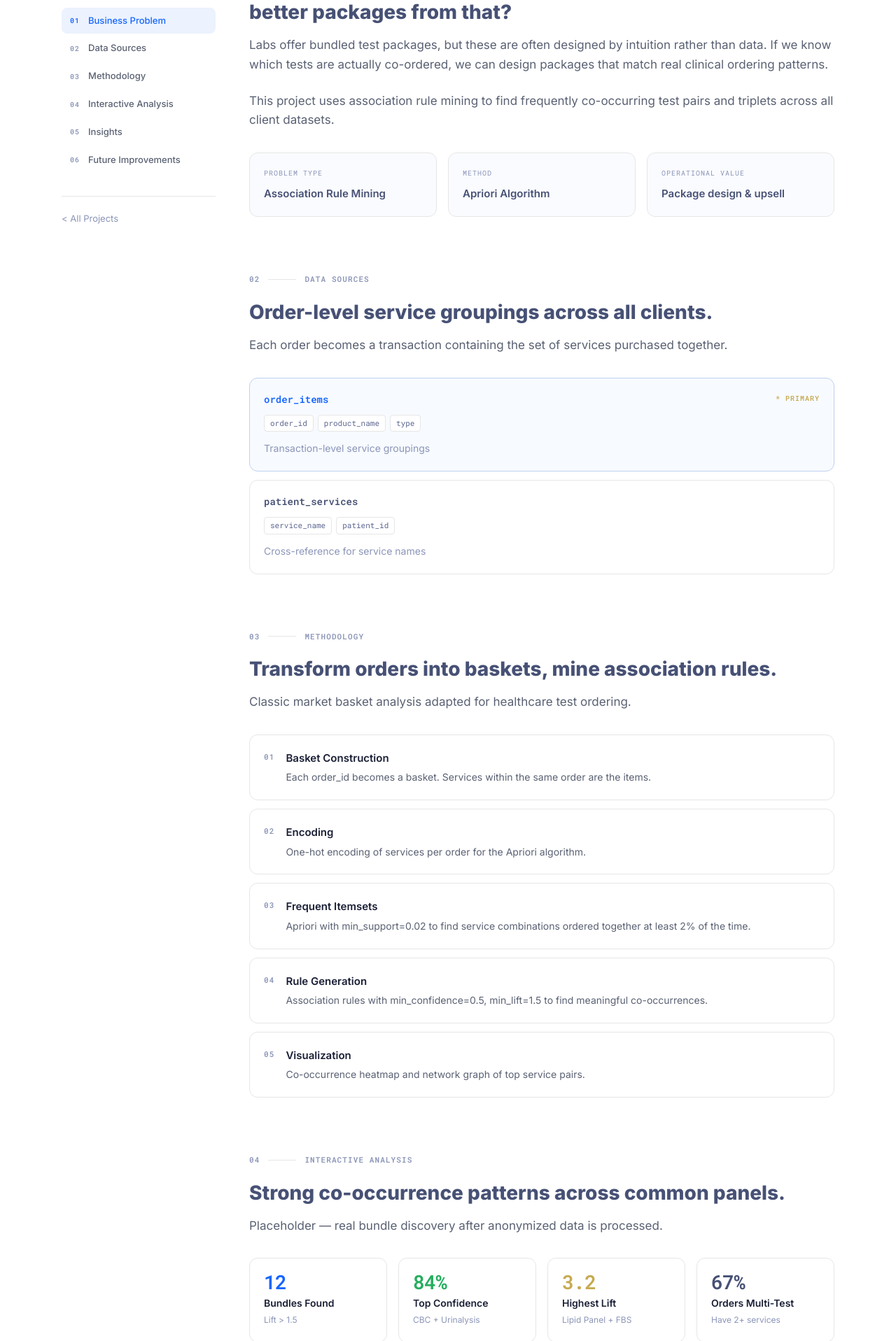
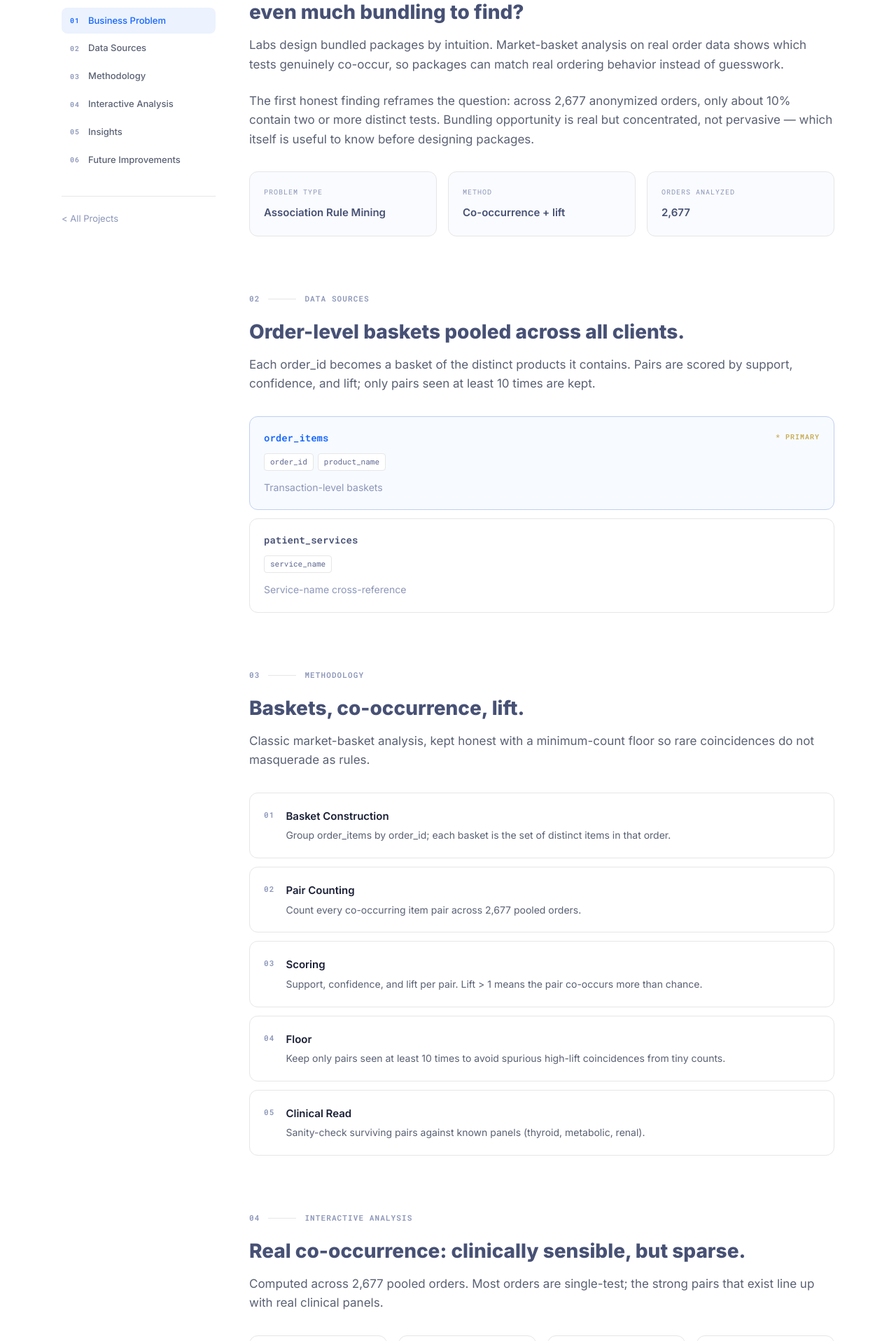
Before and after one commit to OrangeJuice023/dashlabs-sample-project, a Next.js app: page /projects/04-test-bundles in a window 1280 px wide. Shown: the part 683-2600 px from the top of the page at 70% size. Built offline with nearby package versions, Linux system fonts and the light colour scheme.

Commit message:
Update project-details.ts

```diff
--- a/src/content/project-details.ts
+++ b/src/content/project-details.ts
@@ -245,66 +245,71 @@ export const projectDetails: Record<string, ProjectDetail> = {
 
   "04-test-bundles": {
     businessProblem: {
-      headline: "Which lab tests are ordered together — and can we design better packages from that?",
+      headline: "Which tests are actually ordered together — and is there even much bundling to find?",
       paragraphs: [
-        "Labs offer bundled test packages, but these are often designed by intuition rather than data. If we know which tests are actually co-ordered, we can design packages that match real clinical ordering patterns.",
-        "This project uses association rule mining to find frequently co-occurring test pairs and triplets across all client datasets.",
+        "Labs design bundled packages by intuition. Market-basket analysis on real order data shows which tests genuinely co-occur, so packages can match real ordering behavior instead of guesswork.",
+        "The first honest finding reframes the question: across 2,677 anonymized orders, only about 10% contain two or more distinct tests. Bundling opportunity is real but concentrated, not pervasive — which itself is useful to know before designing packages.",
       ],
       cards: [
         { label: "Problem Type", value: "Association Rule Mining" },
-        { label: "Method", value: "Apriori Algorithm" },
-        { label: "Operational Value", value: "Package design & upsell" },
+        { label: "Method", value: "Co-occurrence + lift" },
+        { label: "Orders Analyzed", value: "2,677" },
       ],
     },
     dataSources: {
-      headline: "Order-level service groupings across all clients.",
-      description: "Each order becomes a transaction containing the set of services purchased together.",
+      headline: "Order-level baskets pooled across all clients.",
+      description: "Each order_id becomes a basket of the distinct products it contains. Pairs are scored by support, confidence, and lift; only pairs seen at least 10 times are kept.",
       tables: [
-        { name: "order_items", fields: ["order_id", "product_name", "type"], note: "Transaction-level service groupings", primary: true },
-        { name: "patient_services", fields: ["service_name", "patient_id"], note: "Cross-reference for service names" },
+        { name: "order_items", fields: ["order_id", "product_name"], note: "Transaction-level baskets", primary: true },
+        { name: "patient_services", fields: ["service_name"], note: "Service-name cross-reference" },
       ],
     },
     methodology: {
-      headline: "Transform orders into baskets, mine association rules.",
-      description: "Classic market basket analysis adapted for healthcare test ordering.",
+      headline: "Baskets, co-occurrence, lift.",
+      description: "Classic market-basket analysis, kept honest with a minimum-count floor so rare coincidences do not masquerade as rules.",
       steps: [
-        { step: "01", title: "Basket Construction", desc: "Each order_id becomes a basket. Services within the same order are the items." },
-        { step: "02", title: "Encoding", desc: "One-hot encoding of services per order for the Apriori algorithm." },
-        { step: "03", title: "Frequent Itemsets", desc: "Apriori with min_support=0.02 to find service combinations ordered together at least 2% of the time." },
-        { step: "04", title: "Rule Generation", desc: "Association rules with min_confidence=0.5, min_lift=1.5 to find meaningful co-occurrences." },
-        { step: "05", title: "Visualization", desc: "Co-occurrence heatmap and network graph of top service pairs." },
+        { step: "01", title: "Basket Construction", desc: "Group order_items by order_id; each basket is the set of distinct items in that order." },
+        { step: "02", title: "Pair Counting", desc: "Count every co-occurring item pair across 2,677 pooled orders." },
+        { step: "03", title: "Scoring", desc: "Support, confidence, and lift per pair. Lift > 1 means the pair co-occurs more than chance." },
+        { step: "04", title: "Floor", desc: "Keep only pairs seen at least 10 times to avoid spurious high-lift coincidences from tiny counts." },
+        { step: "05", title: "Clinical Read", desc: "Sanity-check surviving pairs against known panels (thyroid, metabolic, renal)." },
       ],
     },
     analysis: {
-      headline: "Strong co-occurrence patterns across common panels.",
-      description: "Placeholder — real bundle discovery after anonymized data is processed.",
+      headline: "Real co-occurrence: clinically sensible, but sparse.",
+      description: "Computed across 2,677 pooled orders. Most orders are single-test; the strong pairs that exist line up with real clinical panels.",
       kpis: [
-        { value: "12", label: "Bundles Found", sub: "Lift > 1.5", color: "#1566FF" },
-        { value: "84%", label: "Top Confidence", sub: "CBC + Urinalysis", color: "#27AE60" },
-        { value: "3.2", label: "Highest Lift", sub: "Lipid Panel + FBS", color: "#C7AA50" },
-        { value: "67%", label: "Orders Multi-Test", sub: "Have 2+ services", color: "#475175" },
+        { value: "10%", label: "Multi-Test Orders", sub: "Have 2+ distinct items", color: "#C0392B" },
+        { value: "18", label: "Pairs, Lift > 1.5", sub: "Min 10 co-occurrences", color: "#1566FF" },
+        { value: "100%", label: "Top Confidence", sub: "FT3 then FT4 (thyroid)", color: "#27AE60" },
+        { value: "2,677", label: "Orders Analyzed", sub: "Pooled, all clients", color: "#475175" },
       ],
       charts: [
-        { title: "Service Co-occurrence Heatmap", subtitle: "Matrix of pairwise support values" },
-        { title: "Top Association Rules — Lift vs Confidence", subtitle: "Scatter plot" },
+        { title: "Top Co-Occurring Test Pairs by Confidence", subtitle: "How often the second test follows the first in the same order (min 10 co-occurrences)", data: [
+          { label: "FT3 + FT4", value: 100, n: 13 },
+          { label: "CHEM 10 + HbA1c", value: 52, n: 23 },
+          { label: "Creatinine + HbA1c", value: 50, n: 11 },
+          { label: "BUN + Creatinine", value: 27, n: 12 },
+          { label: "Basic 5 + ECG", value: 25, n: 14 },
+        ] },
       ],
     },
     insights: {
-      headline: "Bundle design implications.",
+      headline: "What the baskets reveal.",
       items: [
-        { title: "CBC + Urinalysis is the dominant pair", desc: "These two services co-occur more than any other combination, suggesting they should always be offered as a default bundle." },
-        { title: "Clinical chemistry panels cluster tightly", desc: "FBS, lipid profile, creatinine, and BUA are frequently ordered together — a natural 'metabolic panel' bundle." },
-        { title: "Corporate APE orders drive most multi-test bundles", desc: "Partner-tagged orders are far more likely to contain 4+ services, which skews the overall co-occurrence patterns." },
-        { title: "Limitation: correlation is not clinical recommendation", desc: "Co-occurrence reflects ordering patterns, not clinical necessity. Bundle design should be validated by a physician." },
+        { title: "Most orders are single-test", desc: "Only ~10% of 2,677 orders contain two or more distinct tests. Bundling is a targeted opportunity, not a network-wide pattern — worth saying before anyone designs ten new packages." },
+        { title: "Thyroid panel is the cleanest bundle", desc: "FT3 and FT4 co-occur with 100% confidence — when one appears, so does the other. An obvious candidate for a single thyroid package." },
+        { title: "A metabolic cluster is real", desc: "CHEM 10, HbA1c, Creatinine, and BUN co-occur well above chance — the data-driven version of a metabolic / diabetic monitoring panel." },
+        { title: "Limitation: co-occurrence is not clinical advice", desc: "Lift shows ordering habits, not medical necessity. Any package should be validated by a physician, and sparse multi-test rates mean some rules rest on only a few dozen orders." },
       ],
     },
     future: {
-      headline: "From discovery to revenue.",
+      headline: "From discovery to packages.",
       items: [
-        { title: "Dynamic bundle suggestions at checkout", desc: "When a patient orders CBC, suggest Urinalysis based on 84% historical co-occurrence." },
-        { title: "Branch-specific bundles", desc: "Different branches may serve different patient populations with different bundling patterns." },
-        { title: "Seasonal pattern analysis", desc: "Some test combinations may be seasonal (flu season panels, annual checkup peaks)." },
-        { title: "Price optimization", desc: "Bundle pricing that maximizes uptake while maintaining margin — requires revenue data integration." },
+        { title: "Checkout suggestions", desc: "When FT3 is ordered, suggest FT4 — the 100%-confidence pair is a safe default prompt." },
+        { title: "Validate the metabolic panel", desc: "Take the CHEM 10 / HbA1c / Creatinine cluster to a physician to confirm a real package." },
+        { title: "Per-client baskets", desc: "Bundling differs by client and case mix; rerun per client once full (non-sample) orders are available." },
+        { title: "Triplet rules", desc: "Extend from pairs to 3-item itemsets to find full-panel patterns, given enough volume." },
       ],
     },
   },
```
